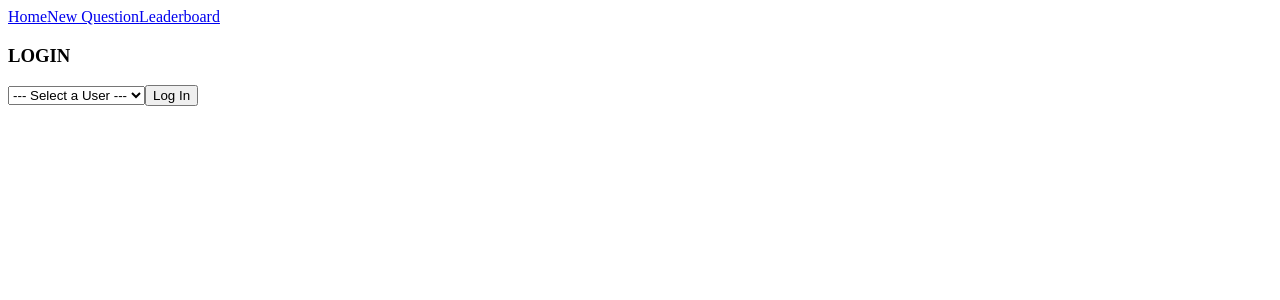
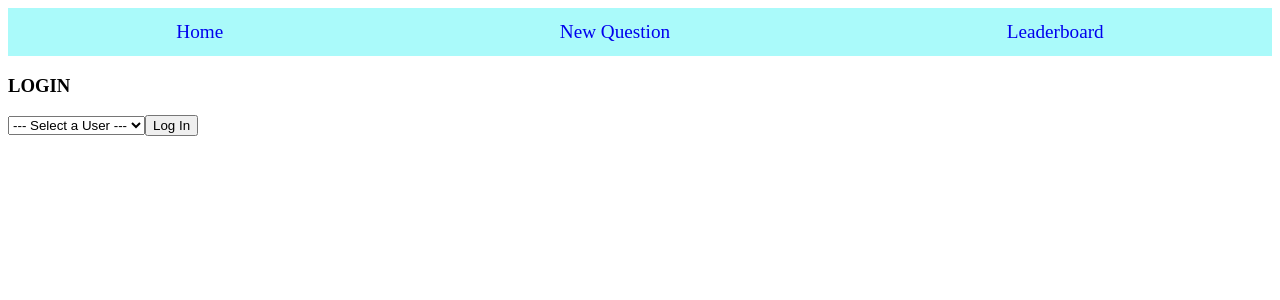
Before and after one commit to Godswilldev/Would_You_Rather, a React (Create React App) app: page / in a window 1280 px wide. Shown: the top 300 px of the page. Built offline with nearby package versions, Linux system fonts and the light colour scheme.

Commit message:
styled navbar

```diff
--- a/src/Components/Nav/Nav.js
+++ b/src/Components/Nav/Nav.js
@@ -1,6 +1,7 @@
 import React from "react";
 import { useDispatch, useSelector } from "react-redux";
 import { Link } from "react-router-dom";
+import styled from "styled-components";
 import { removeUser } from "../../Redux/Actions/AuthedUser";
 
 const Nav = () => {
@@ -9,26 +10,45 @@ const Nav = () => {
   const users = useSelector(({ usersReducer }) => usersReducer);
   const username = Object.values(users).find((user) => user.id === authedUser);
 
+  const Links = styled.div`
+    a {
+      text-decoration: none;
+      font-size: 1.2rem;
+    }
+  `;
+
   return (
-    <>
+    <Links
+      style={{
+        display: "flex",
+        justifyContent: "space-around",
+        alignItems: "center",
+        backgroundColor: "#aafafa",
+        height: "3rem",
+      }}
+    >
       <Link to="/dashboard">Home</Link>
       <Link to="/new">New Question</Link>
       <Link to="/leaderboard">Leaderboard</Link>
-
       {authedUser && (
-        <div style={{ display: "flex" }}>
-          <h3>{username.name}</h3>
+        <div
+          style={{
+            display: "flex",
+            alignItems: "center",
+          }}
+        >
           <img
-            style={{ width: "5rem", height: "5rem", borderRadius: "100%" }}
+            style={{ width: "2rem", height: "2rem", borderRadius: "100%" }}
             src={username.avatarURL}
             alt={username.name}
           />
+          <h5>{username.name}</h5>
           <Link to="/login">
             <button onClick={() => dispatch(removeUser())}>Logout</button>
           </Link>
         </div>
       )}
-    </>
+    </Links>
   );
 };
 
```
